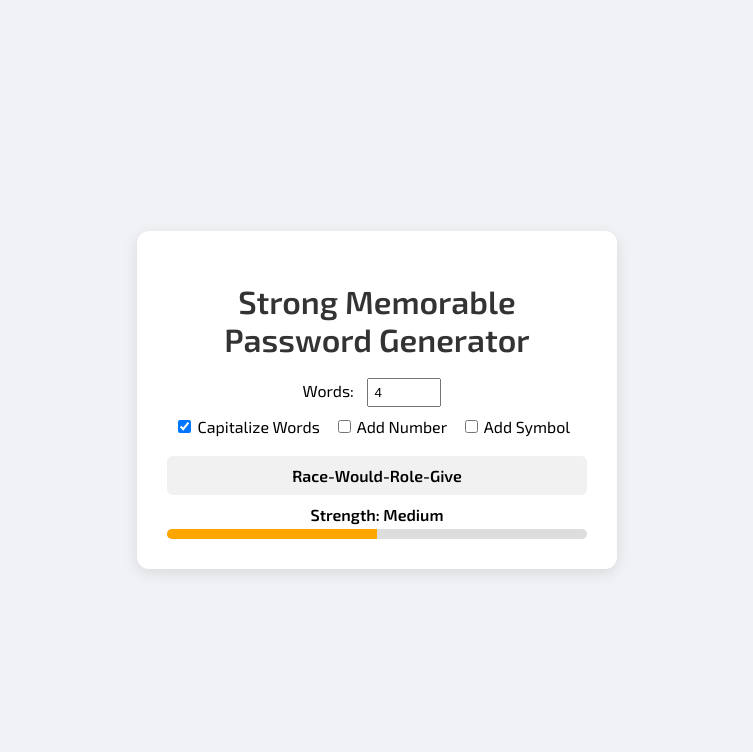
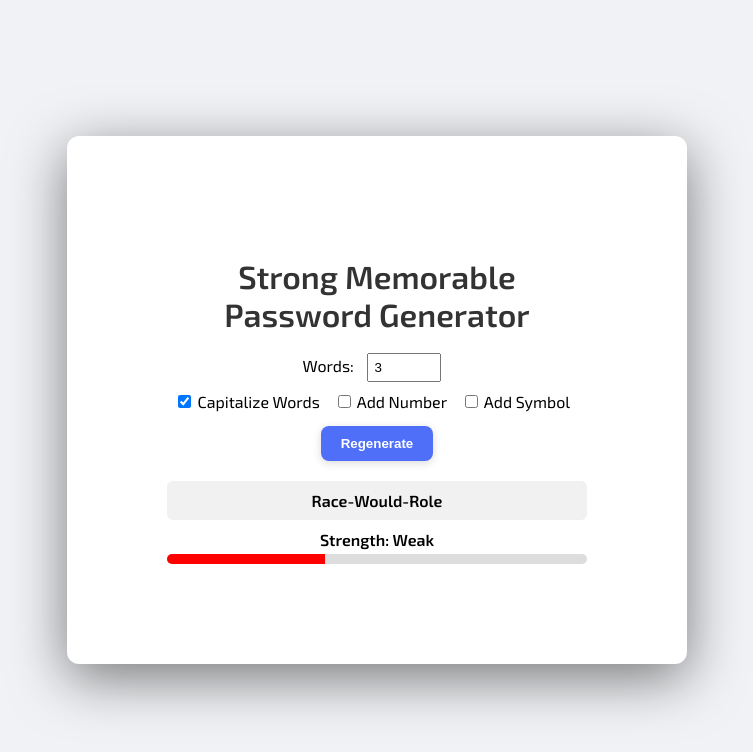
Before and after one commit to sudeepjames/PasswordGenerator, a plain HTML site: page index.html in a window 1280 px wide. Shown: the whole page, without its empty margins (263-1016 px from the left). Drawn offline with Linux system fonts and the light colour scheme.

Commit message:
Update index.html

```diff
--- a/index.html
+++ b/index.html
@@ -17,9 +17,9 @@
     }
     .container {
         background: #fff;
-        padding: 30px;
+        padding: 100px;
         border-radius: 12px;
-        box-shadow: 0 4px 15px rgba(0,0,0,0.1);
+        box-shadow: 0 14px 55px rgba(0,0,0,0.5);
         text-align: center;
         width: 420px;
     }
@@ -62,6 +62,27 @@
         background: red;
         transition: width 0.3s ease, background 0.3s ease;
     }
+
+
+button {
+    margin-top: 15px;
+    padding: 10px 20px;
+    border: none;
+    border-radius: 8px;
+    background: #4f6ff8;
+    color: white;
+    font-weight: 600;
+    cursor: pointer;
+    box-shadow: 0 2px 8px rgba(0,0,0,0.15);
+    transition: background 0.2s ease, transform 0.1s ease;
+}
+button:hover {
+    background: #3c59dc;
+}
+button:active {
+    transform: scale(0.97);
+}
+
 </style>
 </head>
 <body>
@@ -70,7 +91,7 @@
     <h1>Strong Memorable Password Generator</h1>
     <div>
         <label for="numWords">Words:</label>
-        <input type="number" id="numWords" value="4" min="2" max="8">
+        <input type="number" id="numWords" value="3" min="2" max="8">
     </div>
     <div style="margin-top:10px;">
         <input type="checkbox" id="capitalize" checked>
@@ -80,6 +101,8 @@
         <input type="checkbox" id="addSymbol">
         <label for="addSymbol">Add Symbol</label>
     </div>
+<button onclick="generatePassword()">Regenerate</button>
+
     <div id="password" onclick="copyPassword()">Click to Copy</div>
     <div class="strength-label" id="strengthLabel"></div>
     <div class="strength-bar-container">
```
